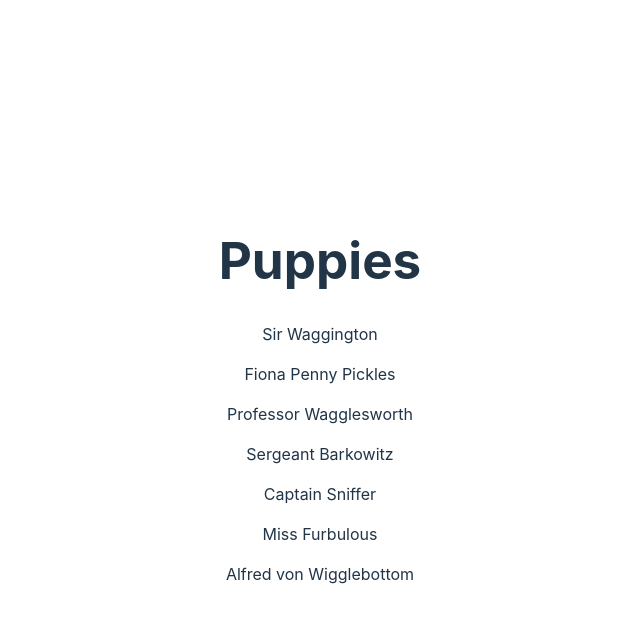
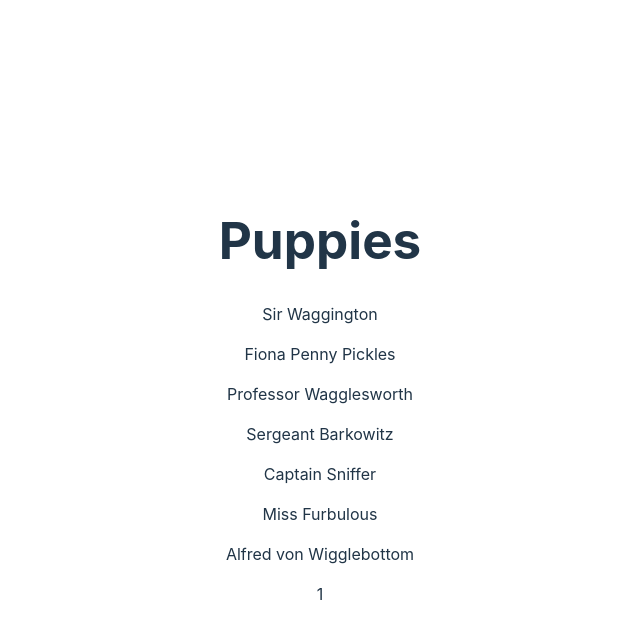
Before and after one commit to marveltaylor/PuppyPals, a React (Vite) app: page / in a window 1280 px wide. Both pictures are taken after a click on the element "Sir Waggington". Shown: the top 630 px of the page, without its empty margins (320-960 px from the left). Built offline with nearby package versions, Linux system fonts and the light colour scheme.

Commit message:
testing dynamic changing id

```diff
--- a/src/App.jsx
+++ b/src/App.jsx
@@ -16,6 +16,7 @@ function App() {
         })
       }
     </div>
+   {featPupId && <p>{featPupId}</p> }
     </>
   );
 }
```
